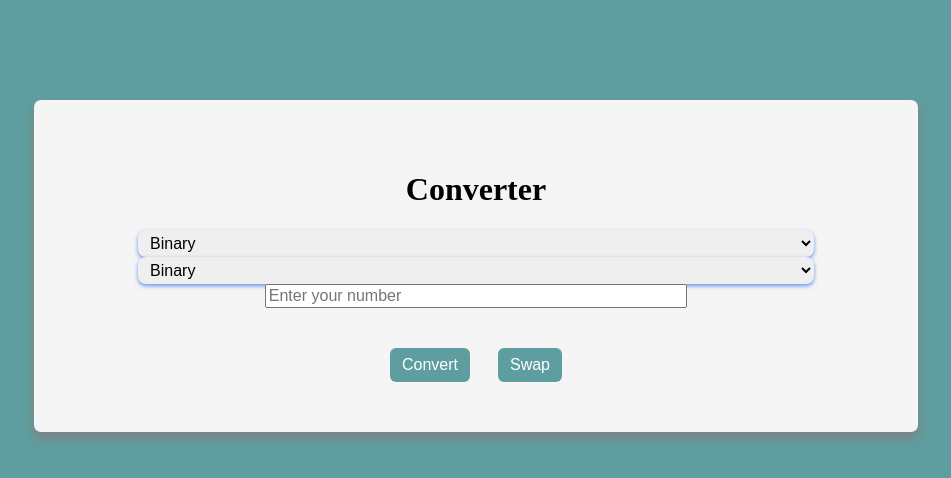
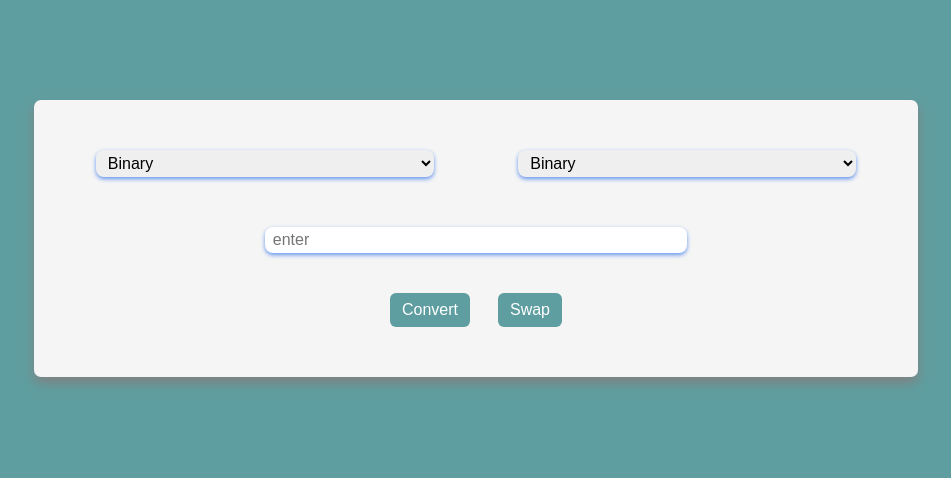
Before and after one commit to tushar-upadhya/converter, a plain HTML site: page index.html in a window 1280 px wide. Shown: the whole page, without its empty margins (164-1115 px from the left). Drawn offline with Linux system fonts and the light colour scheme.

Commit message:
Update index.html

```diff
--- a/index.html
+++ b/index.html
@@ -4,25 +4,25 @@
         <meta charset="UTF-8" />
         <meta http-equiv="X-UA-Compatible" content="IE=edge" />
         <meta name="viewport" content="width=device-width, initial-scale=1.0" />
-        <title>Coverter</title>
+        <title>Converter</title>
         <link rel="stylesheet" href="/index.css" />
     </head>
     <body>
         <div class="wrapper">
-            <h1>Converter</h1>
-            <div class="inputs">
-                <!-- From Dropdown -->
+            <div class="input">
+                <!-- From dropdown -->
                 <div class="w-100">
-                    <select id="from" class="input-field">
+                    <select id="from" class="inputField">
                         <option value="2">Binary</option>
                         <option value="8">Octal</option>
                         <option value="10">Decimal</option>
                         <option value="16">HexaDecimal</option>
                     </select>
                 </div>
-                <!-- To Dropdown -->
+
+                <!-- To dropdown -->
                 <div class="w-100">
-                    <select id="to" class="input-field">
+                    <select id="to" class="inputField">
                         <option value="2">Binary</option>
                         <option value="8">Octal</option>
                         <option value="10">Decimal</option>
@@ -30,24 +30,22 @@
                     </select>
                 </div>
             </div>
-            <!-- Input Field -->
+
+            <!-- input field -->
             <div class="w-100">
                 <input
                     id="input-number"
                     type="text"
-                    placeholder="Enter your number"
-                    class="input-field"
+                    placeholder="enter"
+                    class="inputField"
                 />
             </div>
 
-            <!-- Buttons -->
-
+            <!-- button -->
             <div style="margin-top: 40px">
-                <button id="convert">Convert</button>
-                <button id="swap">Swap</button>
+                <button id="Convert">Convert</button>
+                <button id="Swap">Swap</button>
             </div>
-
-            <!-- Result Box -->
 
             <div id="result-box"></div>
         </div>
```
